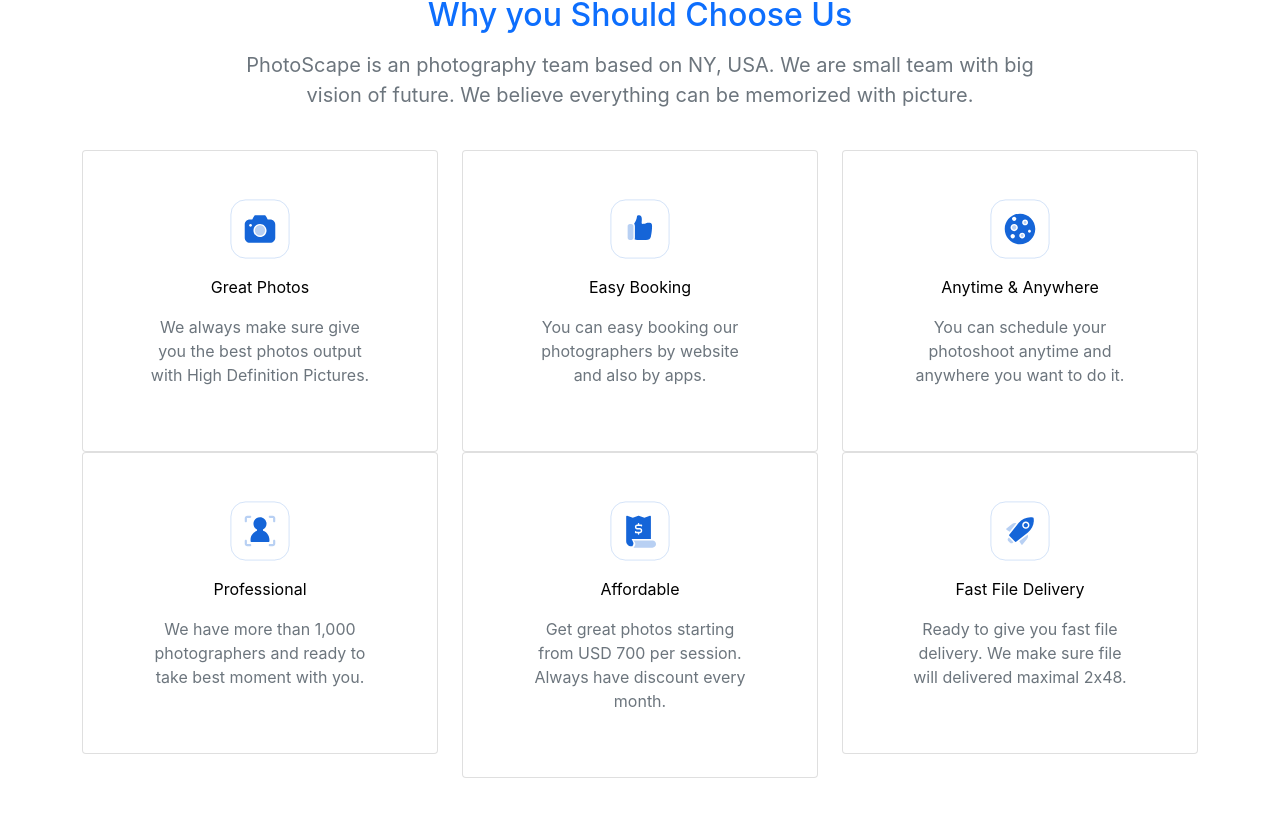
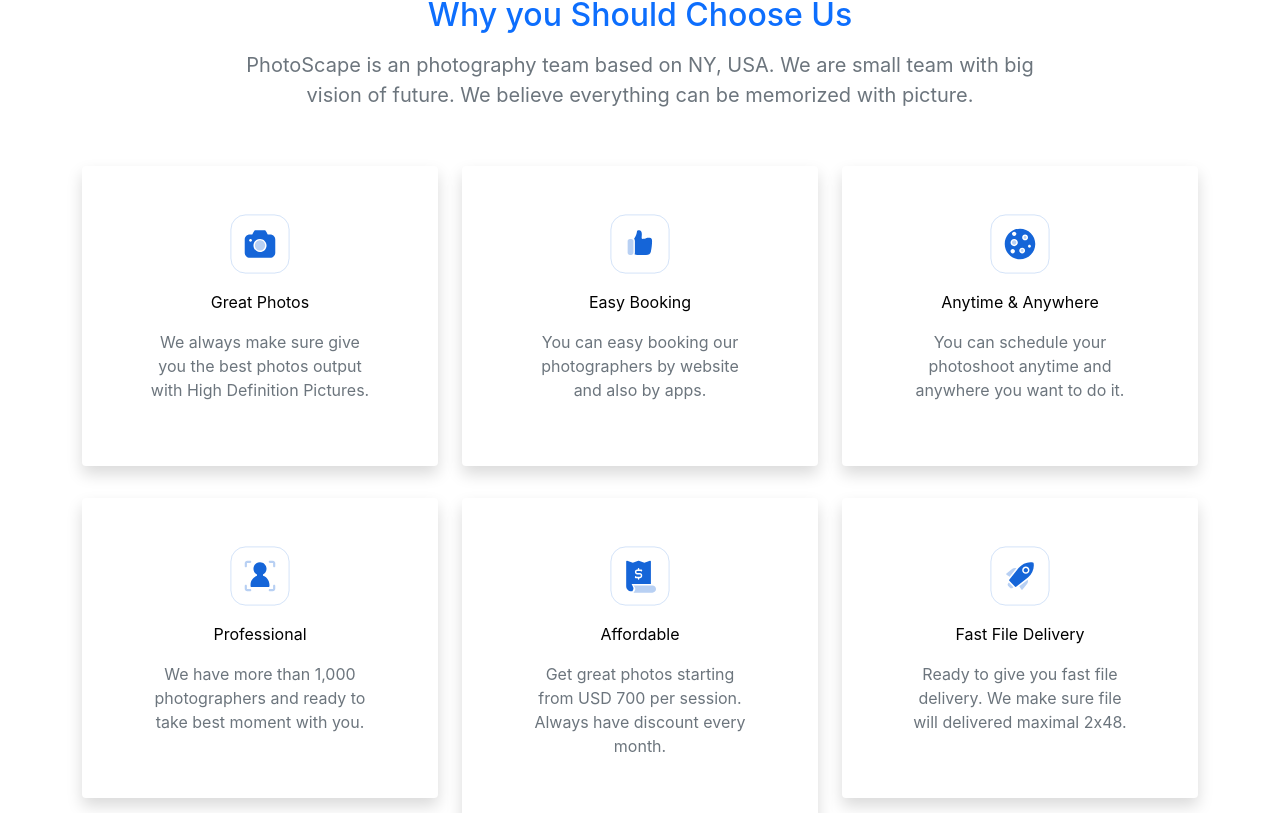
Before and after one commit to samihaTasnim/photoScape, a React (Create React App) app: page / in a window 1280 px wide. Shown: the part 2527-3340 px from the top of the page. Built offline with nearby package versions, Linux system fonts and the light colour scheme; no server answers.

Commit message:
readme updated

```diff
--- a/src/Components/HomePage/FeaturednSteps/FeturednSteps.js
+++ b/src/Components/HomePage/FeaturednSteps/FeturednSteps.js
@@ -58,8 +58,8 @@
       <div className="row">
         {
           FeturedArr.map(x => (
-            <div className="col-md-6 col-lg-4 col-sm-6">
-              <div className="card p-lg-5">
+            <div className="col-md-6 col-lg-4 col-sm-6 my-3">
+              <div className="card p-5 rounded shadow border-0">
                 <img src={x.image} className="card-img-top" alt="..." style={{ height: '60px' }} />
                 <div className="card-body">
                   <p className="text-center">{x.name}</p>
--- a/src/Components/HomePage/Footer/Footer.js
+++ b/src/Components/HomePage/Footer/Footer.js
@@ -25,10 +25,10 @@
         </div>
         <div className="col-md-2">
           <p className="text-white">Follow us on:</p>
-          <p className="text-white"><FontAwesomeIcon icon={faFacebook} />  &nbsp;Facebook</p>
+          <p className="text-white"><FontAwesomeIcon icon={faFacebook}/>  &nbsp;Facebook</p>
           <p className="text-white"><FontAwesomeIcon icon={faTwitter} />  &nbsp;Twitter</p>
-          <p className="text-white"><FontAwesomeIcon icon={faInstagram} />  &nbsp;Instagram</p>
-          <p className="text-white"><FontAwesomeIcon icon={faWhatsapp} />  &nbsp;Whatsapp</p>
+          <p className="text-white"><FontAwesomeIcon icon={faInstagram}/>  &nbsp;Instagram</p>
+          <p className="text-white"><FontAwesomeIcon icon={faWhatsapp}/>  &nbsp;Whatsapp</p>
         </div>
         <div className="col-md-3">
           <p className="text-white">Jump to:</p>
```
Also changed, not shown: 1 other file (tests, documents, lock files or other folders).
